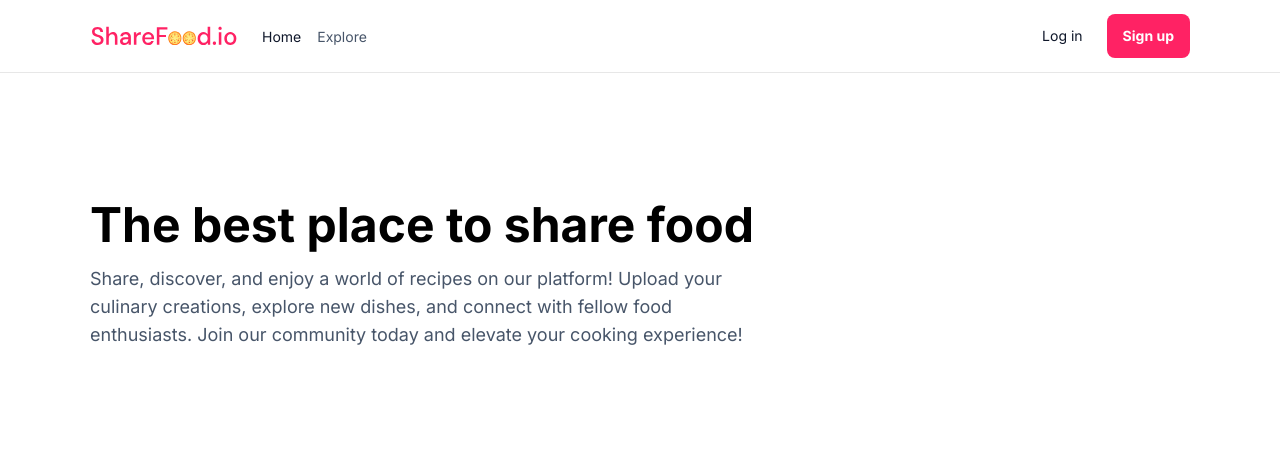
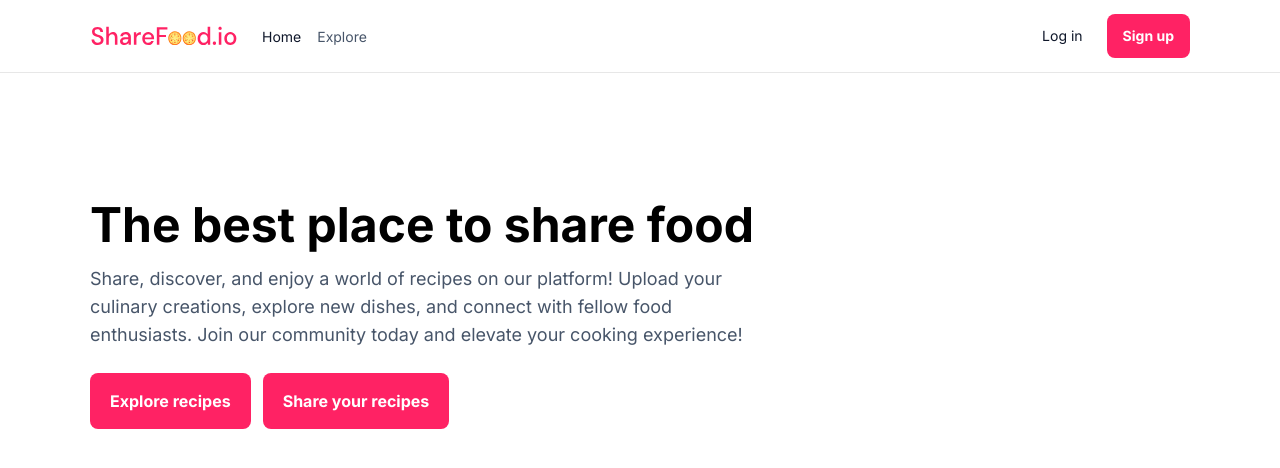
Before and after one commit to Poxie/sharefood, a Next.js app in the folder frontend/: page / in a window 1280 px wide. Shown: the top 468 px of the page. Built offline with nearby package versions, Linux system fonts and the light colour scheme.

Commit message:
Add home hero buttons

```diff
--- /dev/null
+++ b/frontend/components/home/HomeHeroOptions.tsx
@@ -0,0 +1,26 @@
+import { useTranslations } from "next-intl";
+import Button from "../button";
+
+export default function HomeHeroOptions() {
+    const t = useTranslations('home');
+
+    return(
+        <div
+            data-testid="home-hero-options"
+            className="flex items-center gap-3"
+        >
+            <Button
+                href="/explore"
+                className="py-4 px-5 text-base"
+            >
+                {t('hero.buttons.primary')}
+            </Button>
+            <Button
+                href="/share"
+                className="py-4 px-5 text-base"
+            >
+                {t('hero.buttons.secondary')}
+            </Button>
+        </div>
+    )
+}
--- a/frontend/components/home/HomeHeroSection.tsx
+++ b/frontend/components/home/HomeHeroSection.tsx
@@ -1,4 +1,5 @@
 import { useTranslations } from "next-intl"
+import HomeHeroOptions from "./HomeHeroOptions";
 
 export default function HomeHeroSection() {
     const t = useTranslations('home');
@@ -8,12 +9,13 @@ export default function HomeHeroSection() {
             className="w-main max-w-main mx-auto py-32"
             data-testid="home-hero-section"
         >
-            <h1 className="text-5xl font-bold mb-4">
+            <h1 className="mb-4 text-5xl font-bold">
                 {t('hero.title')}
             </h1>
-            <p className="text-lg text-muted lg:w-3/5">
+            <p className="mb-6 text-lg text-muted lg:w-3/5">
                 {t('hero.description')}
             </p>
+            <HomeHeroOptions />
         </section>
     )
 }
--- a/frontend/messages/en.json
+++ b/frontend/messages/en.json
@@ -2,7 +2,11 @@
     "home": {
         "hero": {
             "title": "The best place to share food",
-            "description": "Share, discover, and enjoy a world of recipes on our platform! Upload your culinary creations, explore new dishes, and connect with fellow food enthusiasts. Join our community today and elevate your cooking experience!"
+            "description": "Share, discover, and enjoy a world of recipes on our platform! Upload your culinary creations, explore new dishes, and connect with fellow food enthusiasts. Join our community today and elevate your cooking experience!",
+            "buttons": {
+                "primary": "Explore recipes",
+                "secondary": "Share your recipes"
+            }
         }
     }
 }
```
Also changed, not shown: 1 other file (tests, documents, lock files or other folders).
